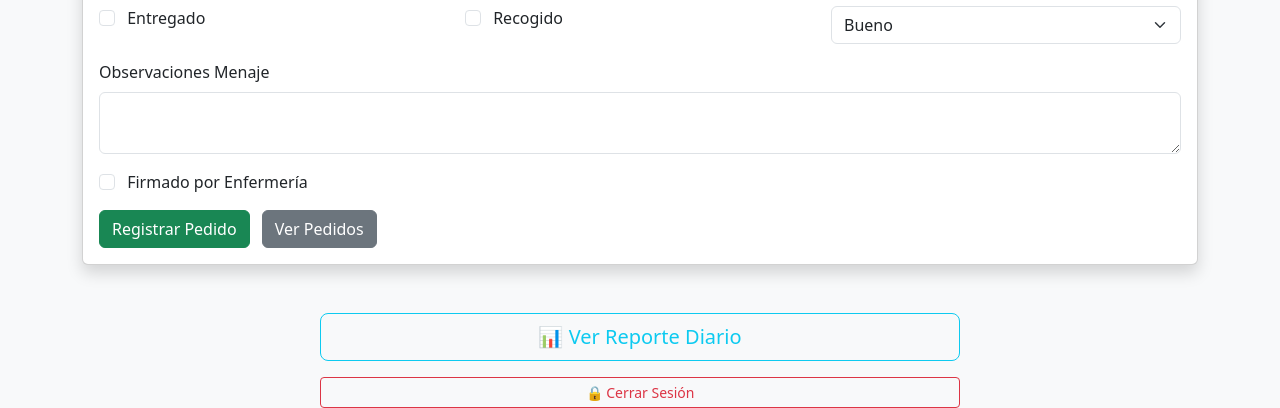
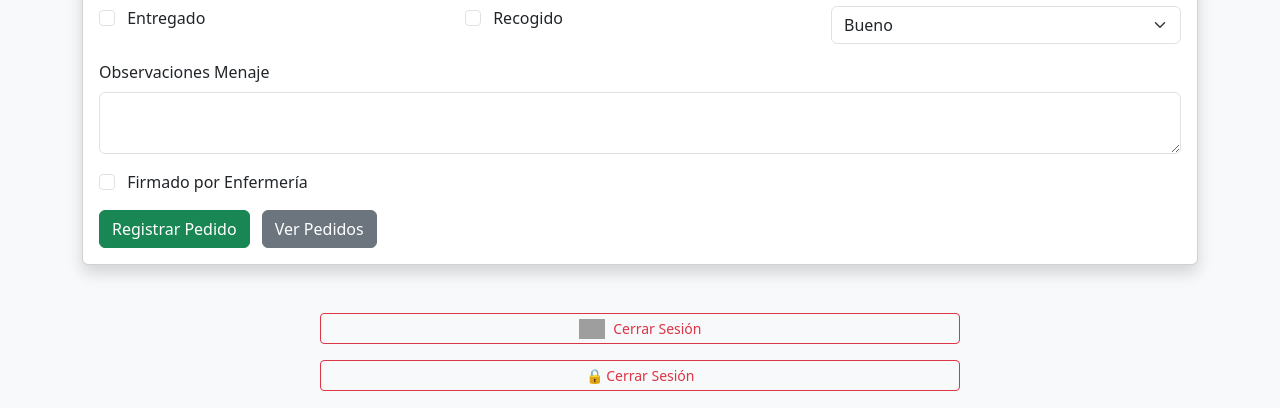
Before and after one commit to OneDataDecision/Ordena, a Flask app: page / in a window 1280 px wide. Shown: the part 847-1255 px from the top of the page. Run offline with Flask 3, Linux system fonts and the light colour scheme; the visitor is signed in with stand-in values (Sample User, id 1); grey boxes are pictures that could not be loaded.

Commit message:
Botón de cierre de sesión con logo One Data Decision

```diff
--- a/templates/index.html
+++ b/templates/index.html
@@ -128,7 +128,11 @@
     </div>
 </div>
 <div class="d-grid gap-2 col-6 mx-auto mt-5">
-    <a href="/reporte_diario" class="btn btn-outline-info btn-lg">📊 Ver Reporte Diario</a>
+    <a href="/logout" class="btn btn-outline-danger btn-sm d-flex align-items-center justify-content-center gap-2">
+        <img src="{{ url_for('static', filename='img/LogoONEOficial.jpg') }}" alt="Cerrar sesión" style="height: 20px;">
+        <span>Cerrar Sesión</span>
+    </a>
+
 </div>
 <div class="d-grid gap-2 col-6 mx-auto mt-3">
     <a href="/logout" class="btn btn-outline-danger btn-sm">🔒 Cerrar Sesión</a>
```
